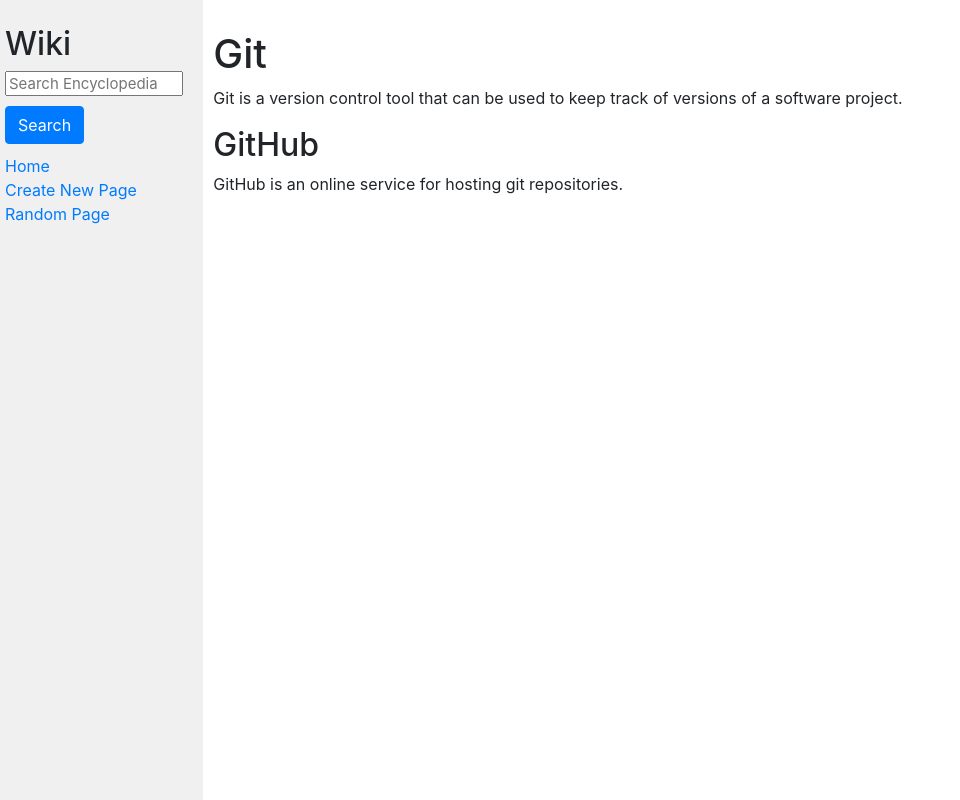
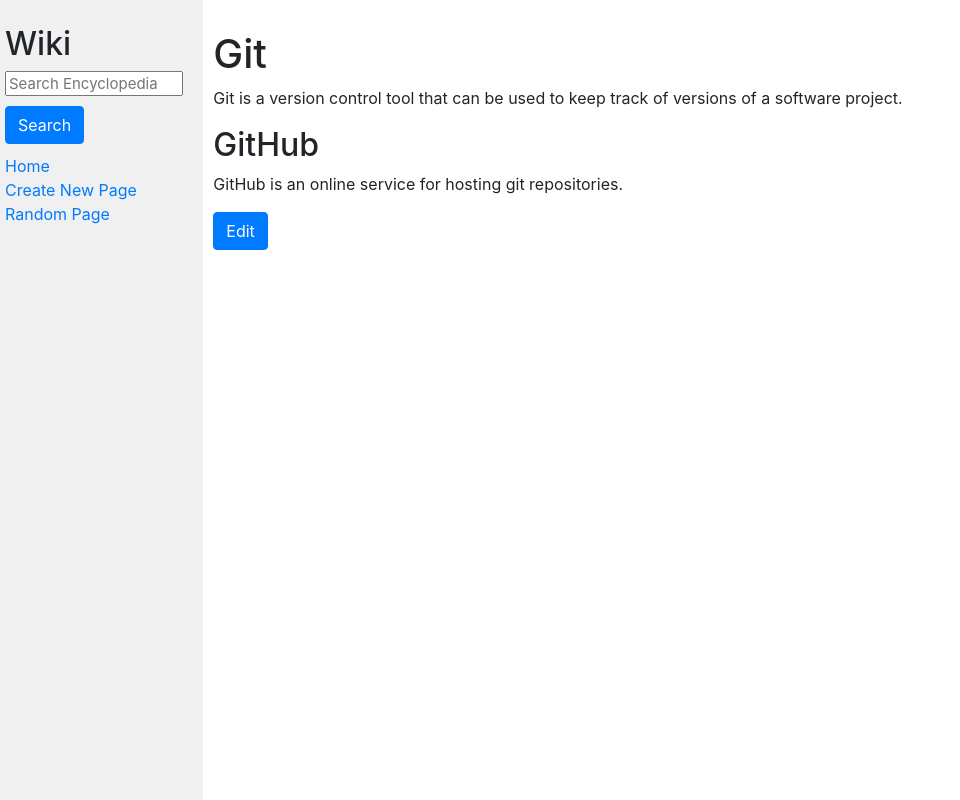
Before and after one commit to shortytapki/encyclopedia, a Django app: page /wiki/Git in a window 1280 px wide. Shown: the whole page, without its empty margins (0-960 px from the left). Run offline with Django 3.2, Linux system fonts and the light colour scheme; some libraries are stand-ins or nearby versions.

Commit message:
The final version with all required features added

```diff
--- a/encyclopedia/templates/encyclopedia/new.html
+++ b/encyclopedia/templates/encyclopedia/new.html
@@ -5,7 +5,7 @@
 {% endblock %}
 
 {% block body %}
-    {% if page_exists %}
+    {% if page_exists and not edit %}
         <h1>Create a new page</h1>
         <p>Use markdown below to describe page content.</p>
         <div class="alert alert-danger" role="alert">
--- a/encyclopedia/templates/encyclopedia/page.html
+++ b/encyclopedia/templates/encyclopedia/page.html
@@ -11,6 +11,9 @@
 {% block body%}
     {% if entry %}
         {{entry|safe}}
+        <form action="edit/{{ title }}">
+            <button type="submit" class="btn btn-primary">Edit</button>
+        </form>
     {% else %}
         <div class="image-box">
             <img src="{% static 'encyclopedia/not_found.gif' %}" alt="not found gif" height="380px">
--- a/encyclopedia/urls.py
+++ b/encyclopedia/urls.py
@@ -9,5 +9,7 @@
     path("random", views.random, name="random"),
     path("search", views.search, name="search"),
     path("create", views.create_page, name="create_page"),
-    path("publish", views.publish_new_page, name="publish_new_page")
+    path("publish", views.publish_new_page, name="publish_new_page"),
+    path("edited", views.publish_edited_page, name="publish_edited_page"),
+    path("wiki/edit/<str:page>", views.edit, name="edit")
 ]
--- a/encyclopedia/views.py
+++ b/encyclopedia/views.py
@@ -58,6 +58,19 @@
         return HttpResponseRedirect(f'wiki/{name}')
 
 
+def publish_edited_page(request):
+    md = request.GET.get('page_text')
+    html = parse_md(md)
+    name = html[html.find('<h1>') + 4: html.find('</h1>')]
+    util.save_entry(name, md)
+    return HttpResponseRedirect(f'wiki/{name}')
+
+
+def edit(request, page):
+    return render(request, "encyclopedia/edit.html", {
+        "initial_content": util.get_entry(page),
+        "entry": page
+    })
 
 def parse_md(content):
     return markdown(content) if content else content
```
Also changed, not shown: encyclopedia/templates/encyclopedia/edit.html (added, +14 -0 lines), entries/Django.md (+2 -0 lines).
